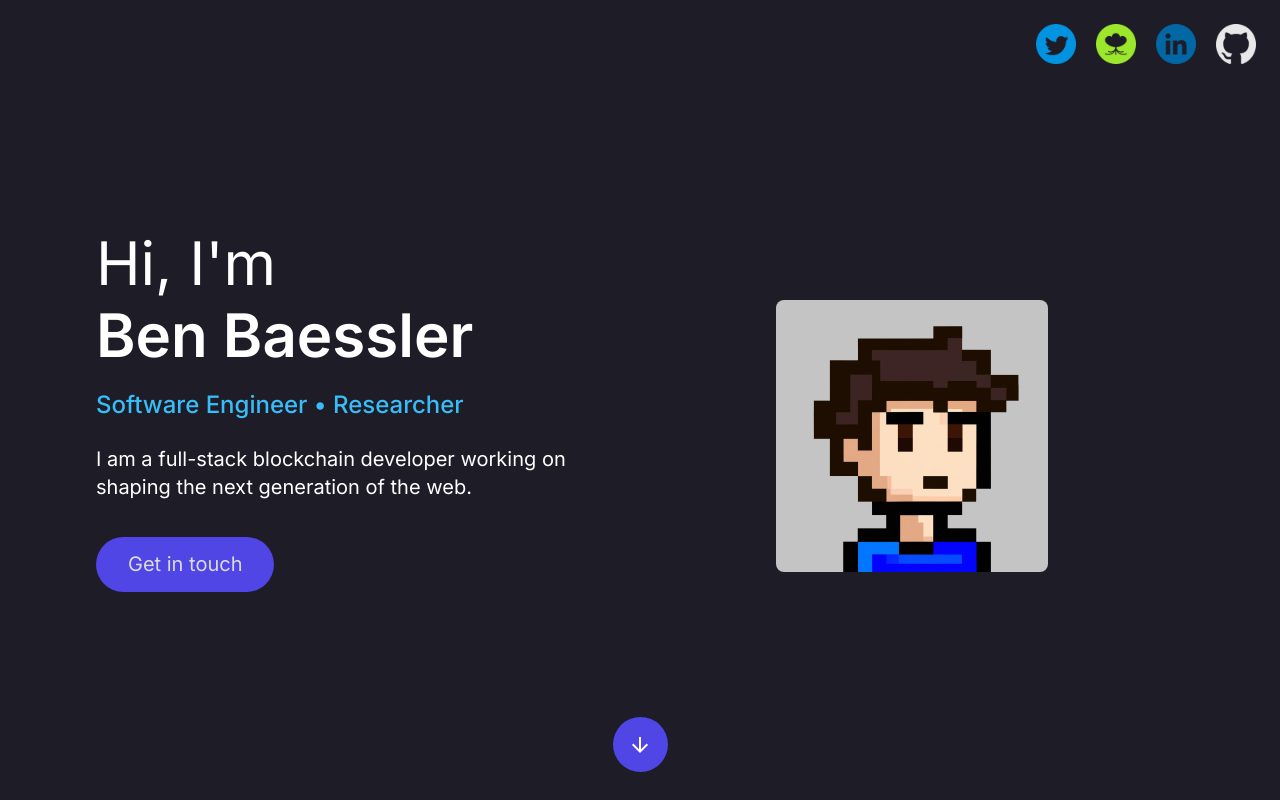
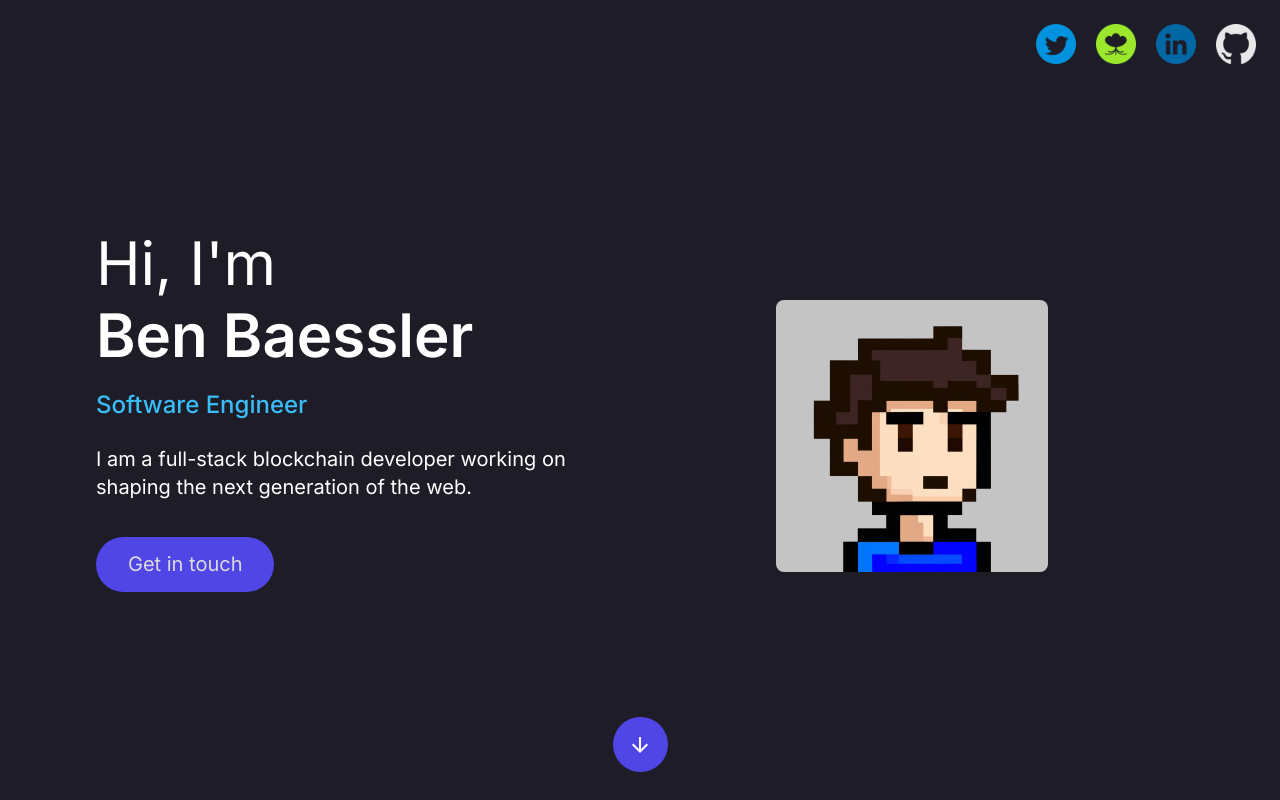
Before and after one commit to benbaessler/my-portfolio, a Next.js app: page / in a window 1280 px wide. Shown: the top 800 px of the page. Built offline with nearby package versions, Linux system fonts and the light colour scheme.

Commit message:
chore: update title

```diff
--- a/src/components/Landing.tsx
+++ b/src/components/Landing.tsx
@@ -11,7 +11,7 @@ const LandingPage = () => (
           <h1 className="font-semibold">Ben Baessler</h1>
         </div>
         <h2 className="text-2xl font-medium text-sky-400 my-6">
-          Software Engineer • Researcher
+          Software Engineer
         </h2>
         <p className="text-xl">
           I am a full-stack blockchain developer working on shaping the next
```
